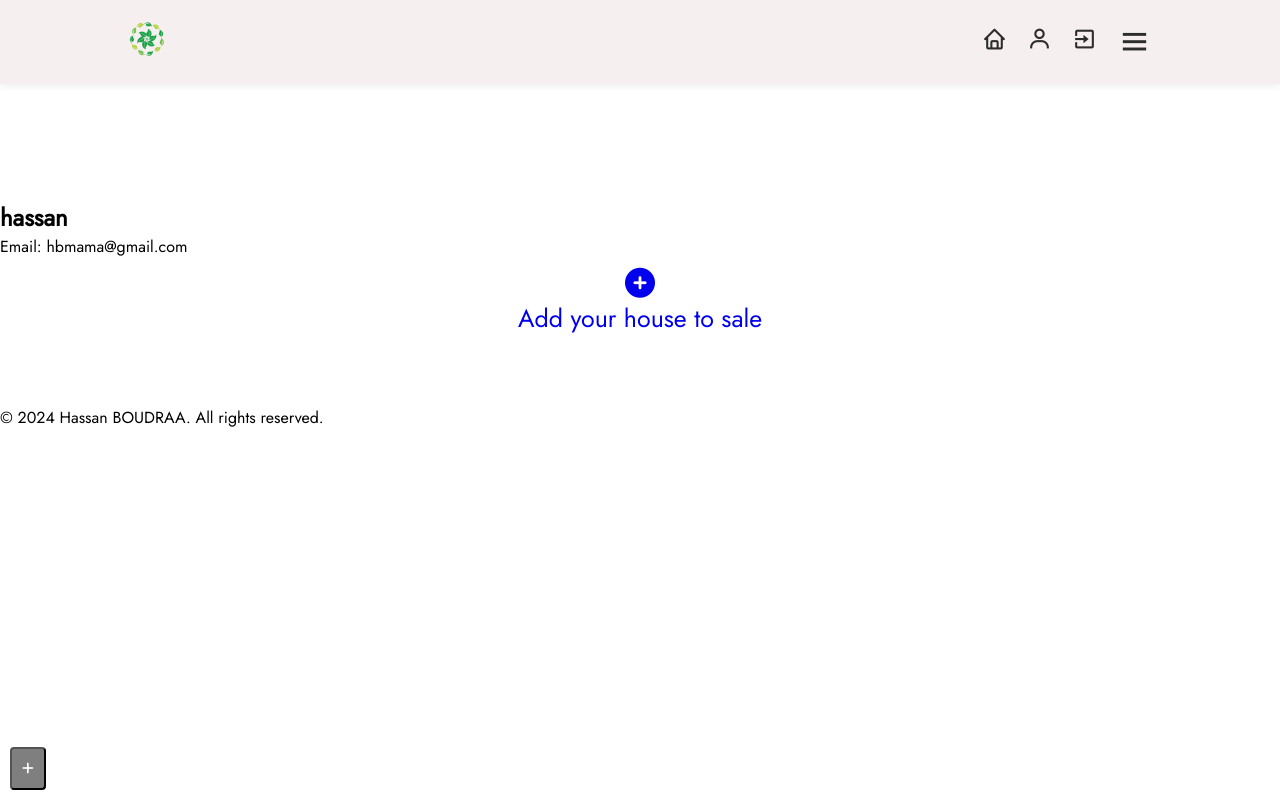
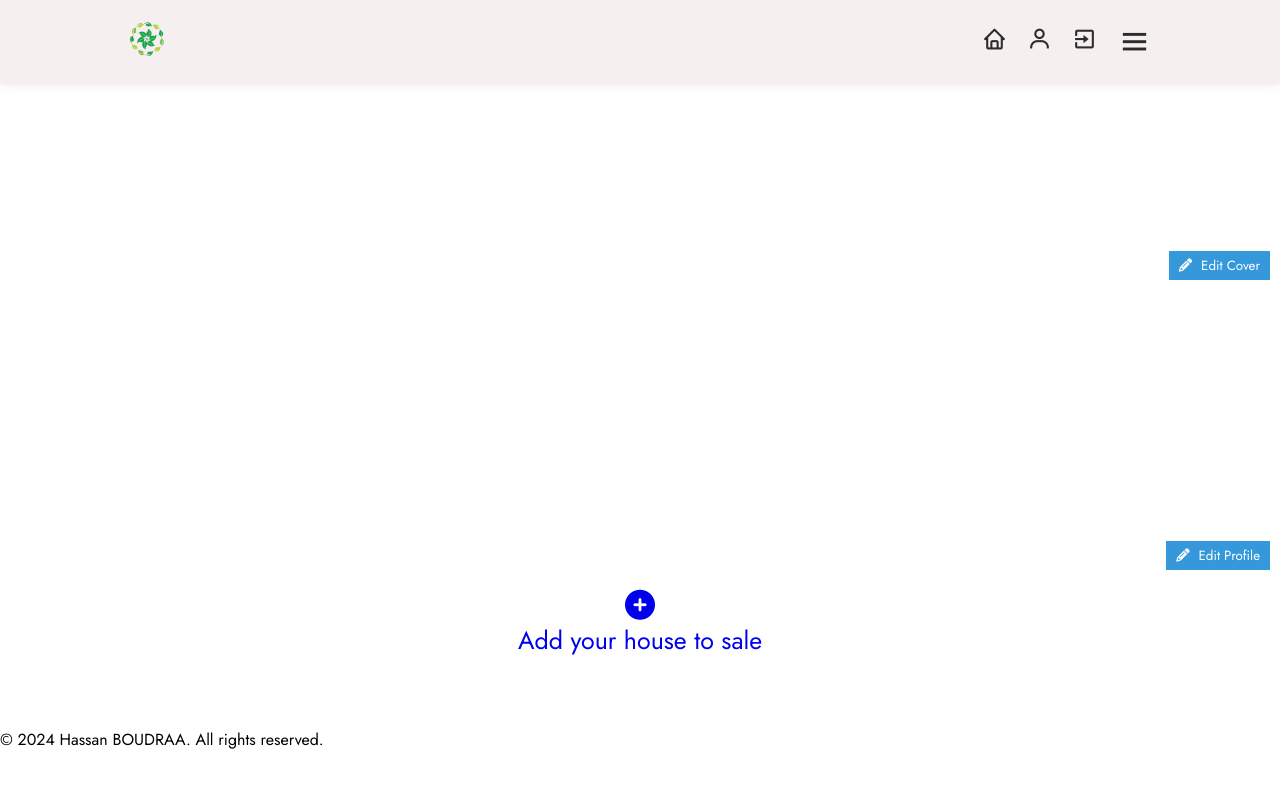
Before and after one commit to GENESESHB/island4u.tech, a Flask app: a page that uses models/templates/user.html in a window 1280 px wide. Run offline with Flask 3, Linux system fonts and the light colour scheme; a user stored in the database is signed in; some libraries are stand-ins or nearby versions.

Commit message:
add new fetshers

```diff
--- a/models/static/style/dashboard.css
+++ b/models/static/style/dashboard.css
@@ -140,19 +140,33 @@ header {
     overflow: hidden; /* Cache tout contenu qui dépasse de la bordure */
     box-shadow: 0 0 30px rgba(201, 57, 57, 0.3);
 }
-.cover-image {
-	padding-top: 90px;
+.cover-container,
+.user-image-container {
+    position: relative;
+    padding-top: 90px;
 }
-.plus-button {
+
+.cover-image,
+.user-image {
+    height: 200px; /* Set your desired height */
+    background-size: cover;
+    background-position: center;
+    border: 2px solid #fff; /* Add border or styling as needed */
+}
+
+.edit-button {
     position: absolute;
-    bottom: 10px; /* Adjust the distance from the bottom as needed */
-    left: 10px; /* Adjust the distance from the left as needed */
-    background-color: rgba(0, 0, 0, 0.5); /* Semi-transparent background color */
-    color: white; /* Set the text color */
-    padding: 10px;
-    border-radius: 4px;
+    bottom: 10px; /* Adjust as needed */
+    right: 10px; /* Adjust as needed */
+    background-color: #3498db; /* Button background color */
+    color: #fff; /* Button text color */
+    padding: 5px 10px;
+    border: none;
     cursor: pointer;
-    display: inline-block;
+}
+
+.edit-button i {
+    margin-right: 5px;
 }
 
 @media (max-width: 600px) {
--- a/models/templates/user.html
+++ b/models/templates/user.html
@@ -27,20 +27,24 @@
                                 <div class="bx bx-menu" id="menu-icon"></div>
                         </div>
                 </header>
-		<section>
-			<div class="cover-image" style="height: 200px;">
-				<button class="plus-button" onclick="window.location.href='{{ url_for('add_product') }}'">
-					<i class="fas fa-plus"></i>
-				</button>
+		<div class="cover-container">
+			<div class="cover-image">
+				<!-- Your cover image content goes here -->
 			</div>
-		</section>
-		<section class="user-info">
-			 <div class="user-details">
-				 <h2>{{ user_data.username }}</h2>
-				 <p>Email: {{ user_data.email }}</p>
-								             <!-- Add any other user information you want to display -->
-			 </div>
-		</section>
+			<button class="edit-button" onclick="window.location.href='{{ url_for('exit') }}'">
+				<i class="fas fa-pencil-alt"></i> Edit Cover
+			</button>
+		</div>
+
+		<div class="user-image-container">
+			<div class="user-image">
+				            <!-- Your user image content goes here -->
+			</div>
+			<button class="edit-button" onclick="window.location.href='{{ url_for('exit') }}'">
+				<i class="fas fa-pencil-alt"></i> Edit Profile
+			</button>
+		</div>
+
                 <a href="{{ url_for('add_product') }}">
                         <div class="acourd">
                                 <i class="fas fa-plus-circle add-product-icon" style="font-size: 30px; "> </i>
```
Also changed, not shown: instance/imobilier.db.
